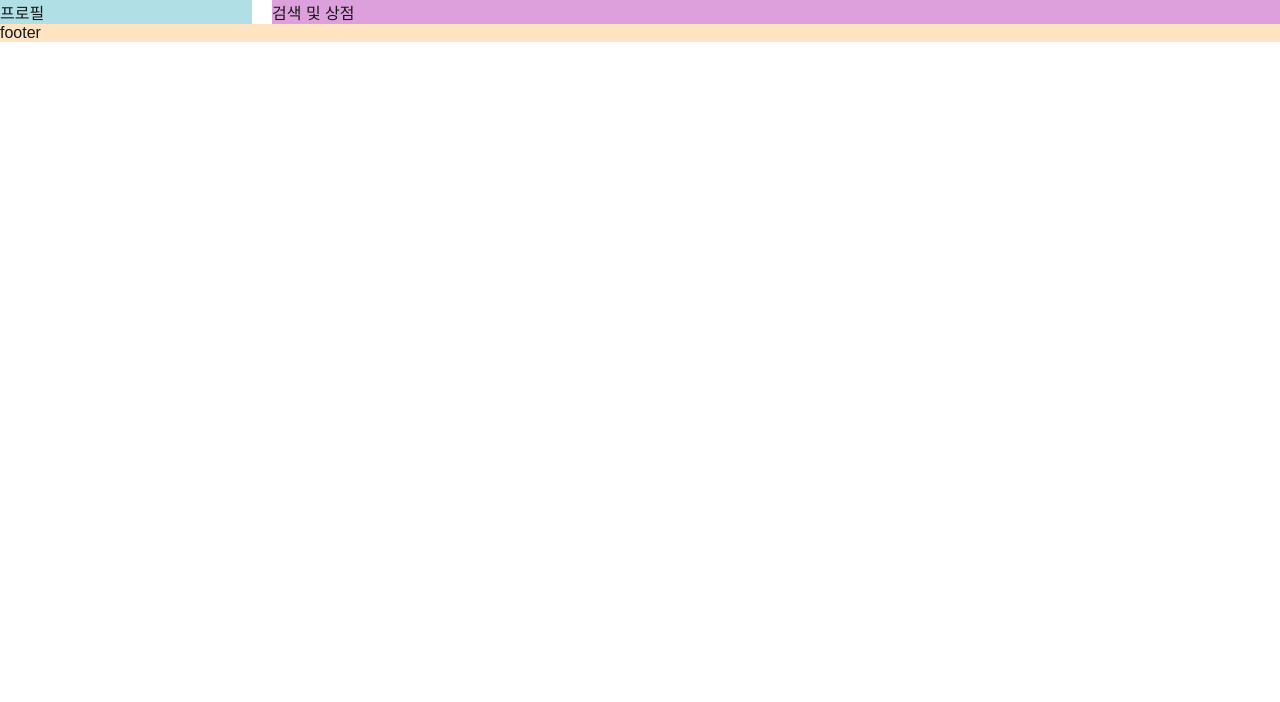
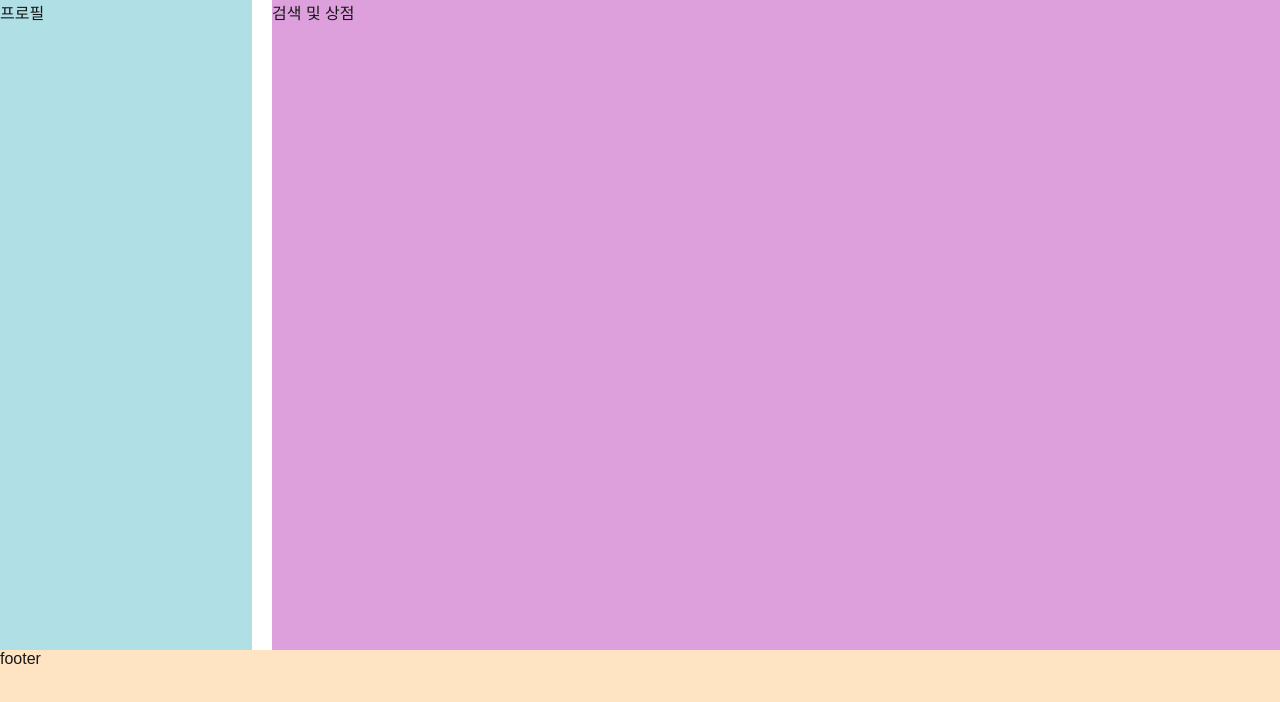
Before and after one commit to Team-COCOs/COCO_FrontEnd, a Next.js app: page / in a window 1280 px wide. Shown: the top 702 px of the page. Built offline with nearby package versions, Linux system fonts and the light colour scheme.

Commit message:
feat: css

```diff
--- a/src/components/MainPage/Footer/styled.ts
+++ b/src/components/MainPage/Footer/styled.ts
@@ -5,5 +5,6 @@ export const FooterStyled = styled.div`
     position: relative;
     bottom: 0;
     background-color: bisque;
+    height: 150px;
   }
 `;
--- a/src/features/MainPage/styled.ts
+++ b/src/features/MainPage/styled.ts
@@ -5,11 +5,13 @@ export const MainPageStyled = styled.div`
     display: flex;
     flex-direction: column;
     max-width: 1280px;
+    height: 100vh;
     margin: 0 auto;
 
     .MainPage_container {
       display: flex;
       gap: 20px;
+      flex: 1;
 
       .MainPage_profile {
         width: 20%;
```
